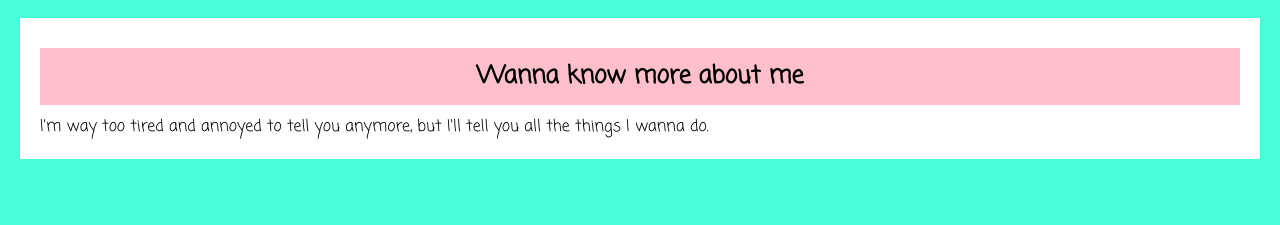
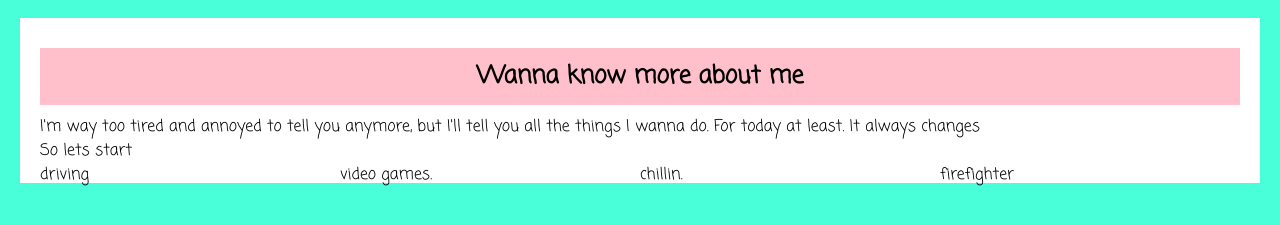
Before and after one commit to pinkvapor/super-duper-adventure, a plain HTML site: page about.html in a window 1280 px wide. Shown: the part 163-388 px from the top of the page. Drawn offline with Linux system fonts and the light colour scheme; a web font is replaced by a local one.

Commit message:
added more things

```diff
--- a/about.html
+++ b/about.html
@@ -18,6 +18,22 @@
 		</div>
 		<div class="about-tired">
 		<h2 class="center-text"> Wanna know more about me</h2>
-		<p>I'm way too tired and annoyed to tell you anymore, but I'll tell you all the things I wanna do.</p>
+		<p>I'm way too tired and annoyed to tell you anymore, but I'll tell you all the things I wanna do. For today at least. It always changes</p>
+		<p>So lets start</p>
+<div class="row">
+		<div class="col-1-4">
+			<p>driving</p>
+		</div>
+		<div class="col-1-4">
+			<p>video games.</p>
+		</div>
+		<div class="col-1-4">
+			<p>chillin.</p>
+		</div>
+		<div class="col-1-4">
+			<p>firefighter</p>
+		</div>
+
+		</div>
 	</body>
 </html>
--- a/css/style.css
+++ b/css/style.css
@@ -90,14 +90,10 @@ nav a:hover {
 	text-align: center;
 }
 
-.left {
+.col-1-4 {
+	width: 25%;
 	float: left;
 }
-
-.right {
-	float: right;
-}
-
 
 label {
 	display: block;
```
Also changed, not shown: index.html (+0 -13 lines), chillin.html (added), driving.html (added), firefighter.html (added), viedo-games.html (added).
